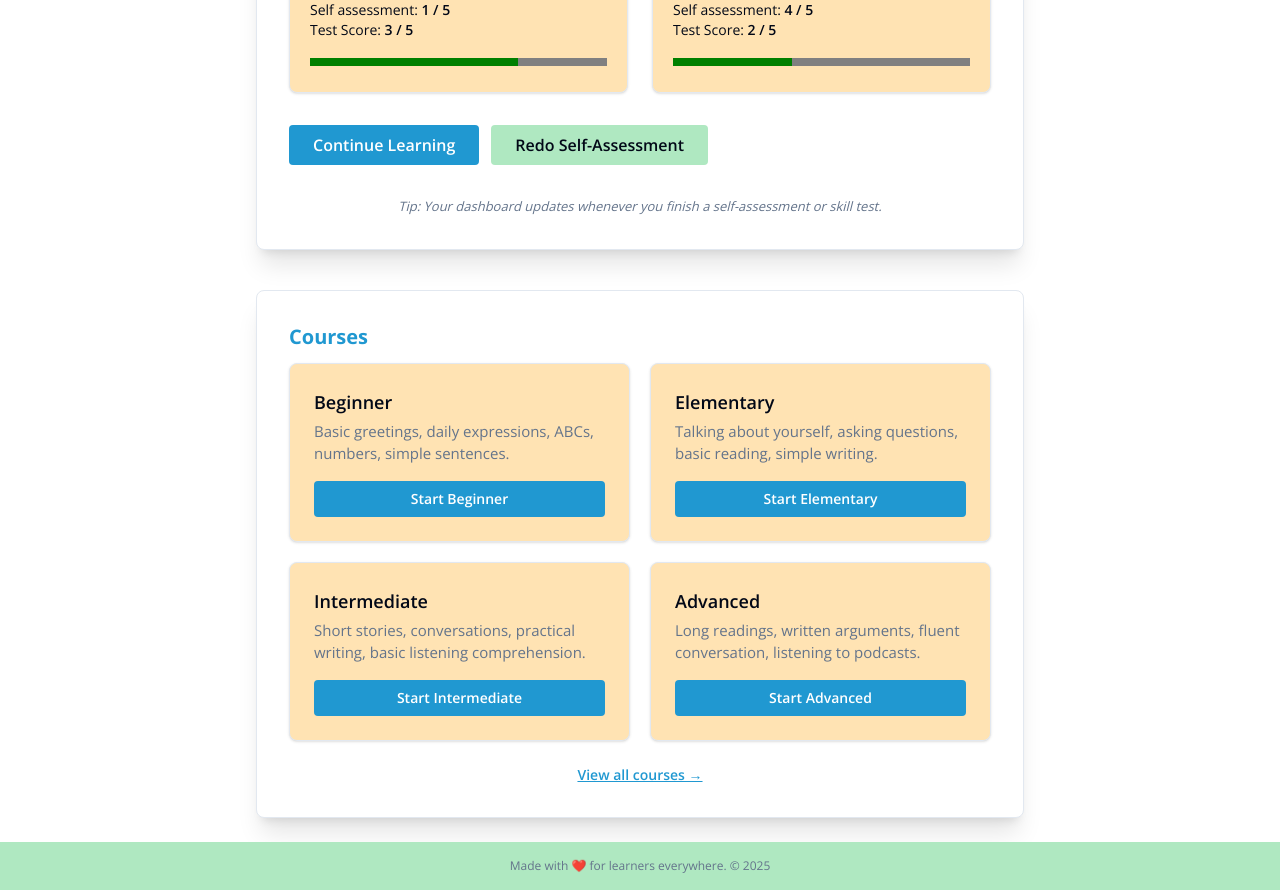
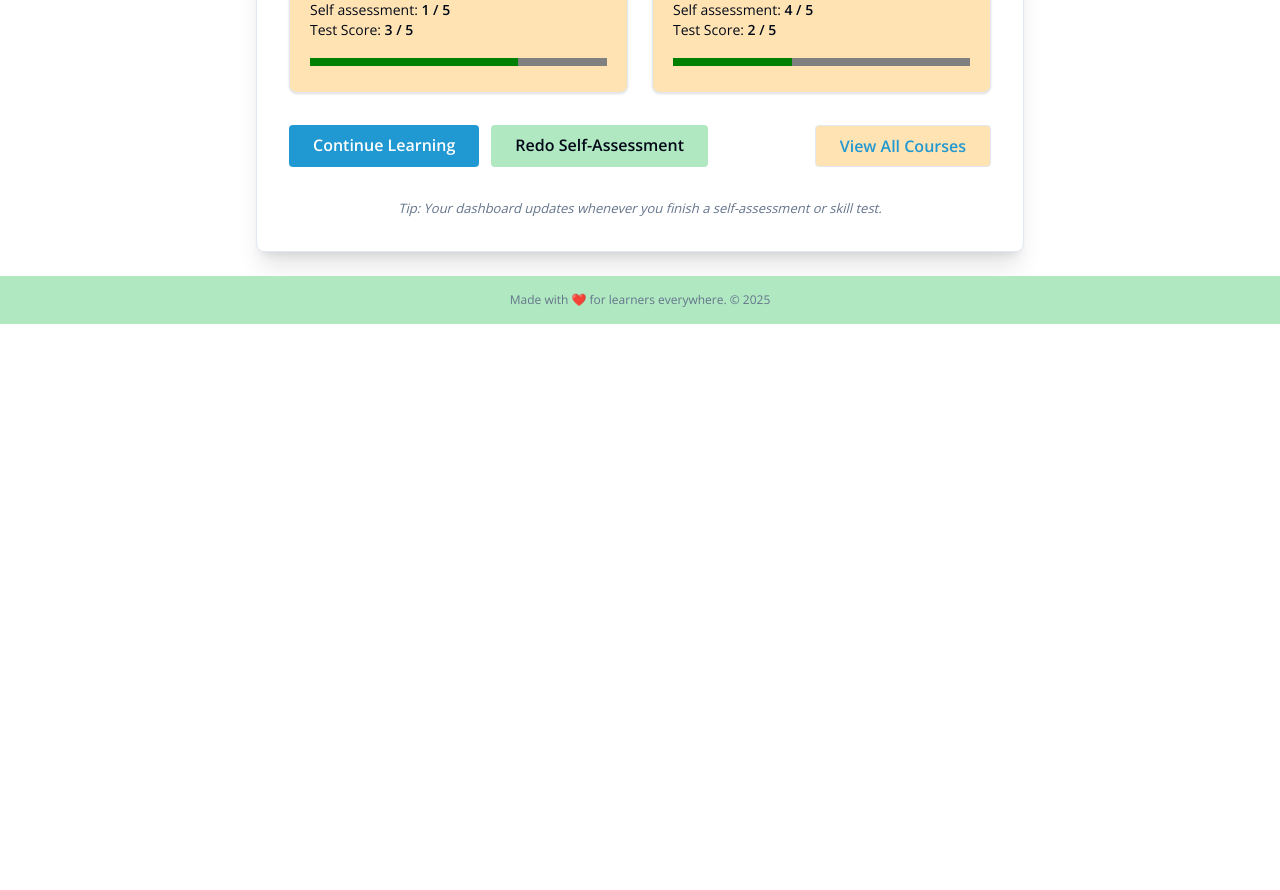
Before and after one commit to 0x-wzw/engage-english-journey, a React (Vite) app: page /dashboard in a window 1280 px wide. Shown: the part 520-1410 px from the top of the page. After the commit the page ends 844 px from the top, so only its background shows below. Built offline with nearby package versions, Linux system fonts and the light colour scheme.

Commit message:
Move Courses section to new page
Move the Courses section from the Dashboard to a dedicated page, accessible via a new route.

```diff
--- a/src/pages/Dashboard.tsx
+++ b/src/pages/Dashboard.tsx
@@ -1,4 +1,3 @@
-
 import Layout from "@/components/Layout";
 import { Link, useNavigate } from "react-router-dom";
 import { useState } from "react";
@@ -80,45 +79,18 @@ const Dashboard = () => {
           >
             Redo Self-Assessment
           </Link>
+          {/* Added prominent button to view all courses */}
+          <Link
+            to="/continue-learning"
+            className="px-6 py-2 bg-accent border border-border text-primary font-semibold rounded hover:bg-muted transition ml-auto"
+          >
+            View All Courses
+          </Link>
         </div>
         <div className="mt-8 text-[13px] italic text-muted-foreground text-center">
           <span>Tip: Your dashboard updates whenever you finish a self-assessment or skill test.</span>
         </div>
       </div>
-
-      {/* --- Courses Section moved to its own card below the dashboard --- */}
-      <div className="max-w-3xl mx-auto mt-10 bg-card p-8 rounded-lg shadow-xl border border-border">
-        <h2 className="text-xl font-bold text-primary mb-3">Courses</h2>
-        <div className="grid grid-cols-1 sm:grid-cols-2 gap-5">
-          {curriculums.map(curriculum => (
-            <div
-              key={curriculum.level}
-              className="bg-accent p-6 rounded-lg border border-border shadow flex flex-col justify-between"
-            >
-              <div>
-                <div className="font-semibold text-lg text-foreground mb-1">{curriculum.level}</div>
-                <div className="text-muted-foreground text-[15px] mb-4">{curriculum.summary}</div>
-              </div>
-              <button
-                onClick={() => handleStartLevel(curriculum.level)}
-                className="mt-auto px-4 py-2 bg-primary text-white rounded hover:bg-[#1277a8] transition text-sm font-semibold"
-              >
-                {`Start ${curriculum.level}`}
-              </button>
-            </div>
-          ))}
-        </div>
-        <div className="mt-6 flex justify-center">
-          <Link
-            to="/continue-learning"
-            className="text-sm text-primary underline hover:text-[#1277a8] transition story-link font-semibold"
-          >
-            View all courses&nbsp;→
-          </Link>
-        </div>
-      </div>
-      {/* --- End Courses Section --- */}
-
     </Layout>
   );
 };
```
